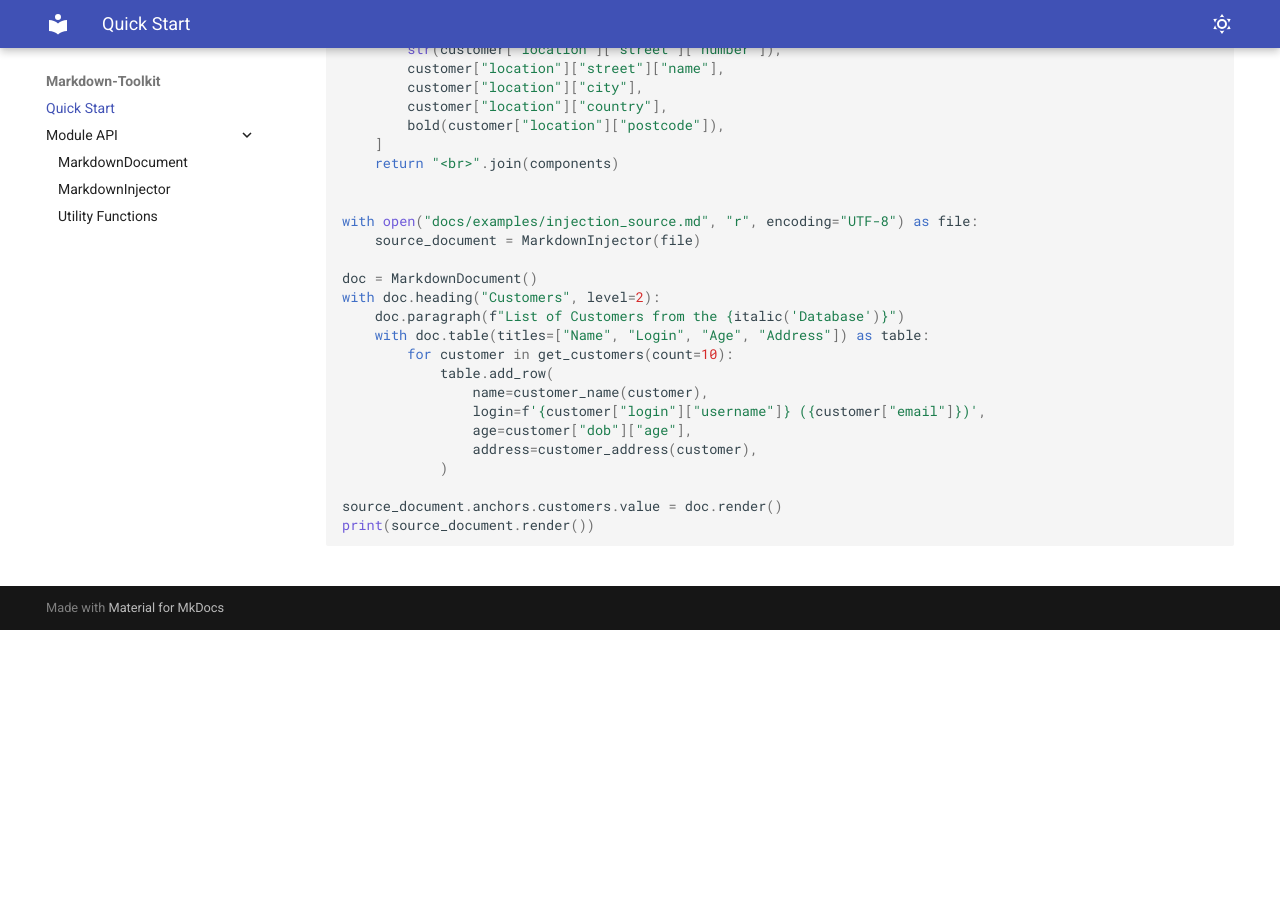
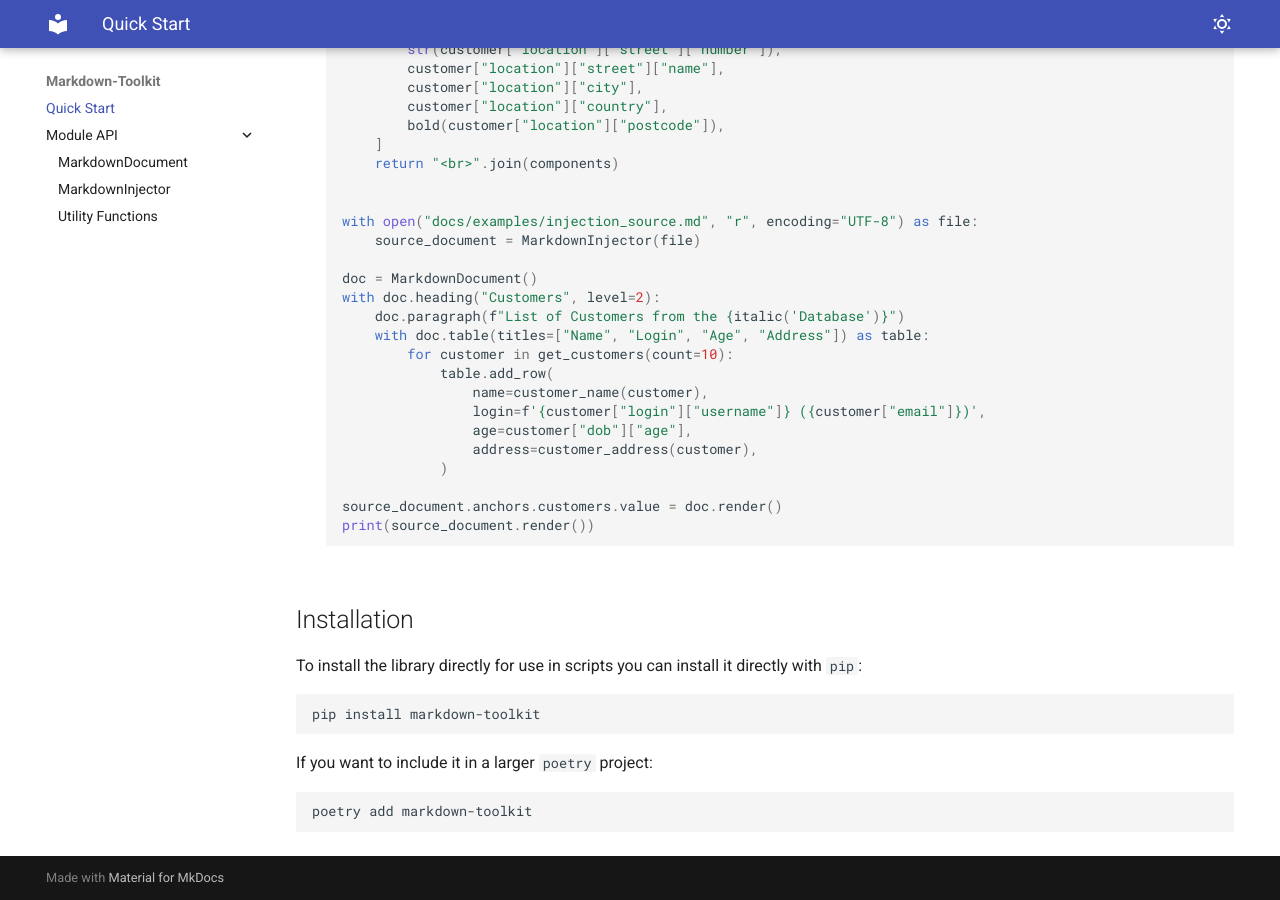
Before and after one commit to danielloader/markdown-toolkit, an MkDocs documentation site: the page built from docs/index.md, in a window 1280 px wide and 900 px high, scrolled down 1565 px. Built offline with MkDocs 1.6.1 and Material for MkDocs 9.7.7, drawn with Linux system fonts in a browser that asks for light colours; the version menu is left out; before the commit the page ends 2195 px from its top, so only the background shows below that; some of the changed text lies outside the part shown.

Commit message:
docs: add some installation details

````diff
--- a/docs/examples/document_quickstart.py
+++ b/docs/examples/document_quickstart.py
@@ -2,7 +2,7 @@ from datetime import datetime
 
 import requests
 
-from markdown_toolkit import MarkdownDocument, image
+from markdown_toolkit import MarkdownDocument, image, bold
 
 QUOTES_COUNT = 10
 
@@ -22,8 +22,8 @@ doc = MarkdownDocument()
 with doc.heading("Ron Swanson"):
     with doc.heading("Biography"):
         doc.paragraph(image(uri="img/ron_swanson.jpg"))
-        doc.list(f'Name: Ronald Ulysses "Ron" Swanson')
-        doc.list(f"Age: {calculate_age()}")
+        doc.list(f'{bold("Name")}: Ronald Ulysses "Ron" Swanson')
+        doc.list(f'{bold("Age")}: {calculate_age()}')
     with doc.heading(f"Top {QUOTES_COUNT} Greatest Quotes"):
         doc.paragraph(
             "Ron is known for some insightful quotes, here's some of the best:"
--- a/docs/index.md
+++ b/docs/index.md
@@ -54,3 +54,16 @@
         ```python exec="true"
         --8<-- "docs/examples/injection_quickstart.py"
         ```
+
+## Installation
+
+To install the library directly for use in scripts you can install it directly with `pip`:
+
+```shell
+pip install markdown-toolkit
+```
+
+If you want to include it in a larger `poetry` project:
+```shell
+poetry add markdown-toolkit
+```
````
Also changed, not shown: other parts of docs/index.md (+1 -1 lines), 1 other file.
